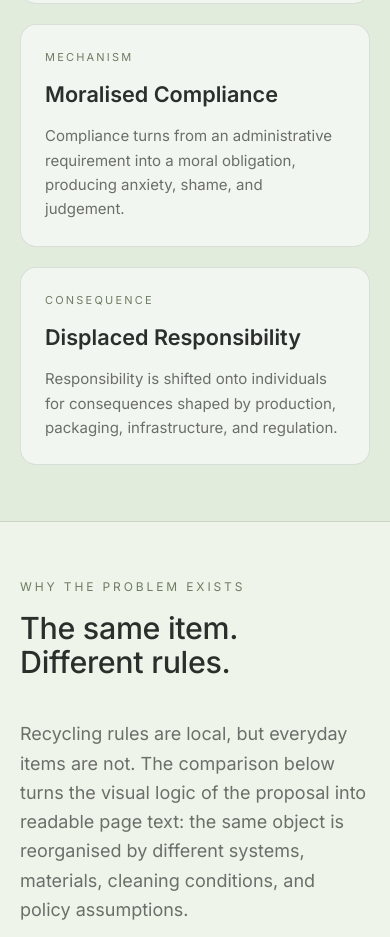
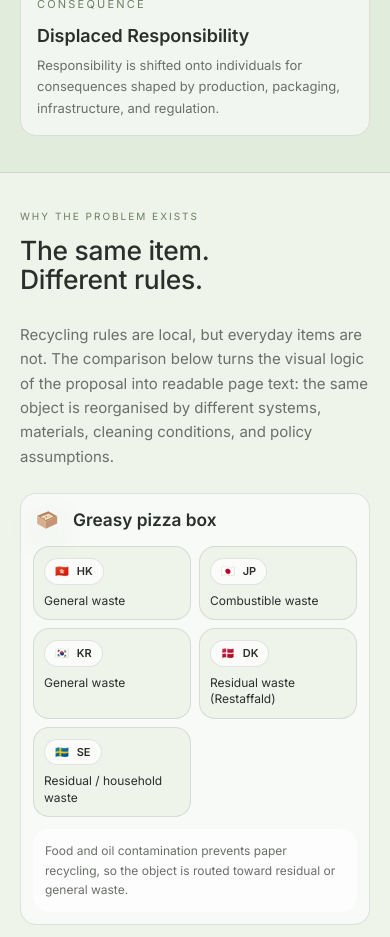
Before and after one commit to tingsze0-sys/WastendProjectPage, a React (Vite) app: page / in a window 390 px wide. Shown: the part 1720-2657 px from the top of the page. Built offline with nearby package versions, Linux system fonts and the light colour scheme.

Commit message:
Tighten mobile section spacing

```diff
--- a/src/app/components/reference-list.tsx
+++ b/src/app/components/reference-list.tsx
@@ -10,22 +10,38 @@ export type ReferenceGroup = {
  * Groups stagger in column by column to reinforce the "reading rules step by
  * step" rhythm. Outbound links open in a new tab.
  */
-export function ReferenceList({ groups }: { groups: ReferenceGroup[] }) {
+export function ReferenceList({
+  groups,
+  compact = false,
+}: {
+  groups: ReferenceGroup[];
+  compact?: boolean;
+}) {
   return (
-    <Stagger className="grid grid-cols-1 gap-x-12 gap-y-8 border-t border-[var(--line)] pt-8 sm:grid-cols-2 lg:grid-cols-3">
+    <Stagger
+      className={
+        compact
+          ? "grid grid-cols-1 gap-x-12 gap-y-5 border-t border-[var(--line)] pt-5 sm:grid-cols-2 md:gap-y-8 md:pt-8 lg:grid-cols-3"
+          : "grid grid-cols-1 gap-x-12 gap-y-8 border-t border-[var(--line)] pt-8 sm:grid-cols-2 lg:grid-cols-3"
+      }
+    >
       {groups.map((group) => (
         <StaggerItem key={group.region}>
           <h4 className="text-[12px] uppercase tracking-[0.2em] text-[var(--ink-soft)]">
             {group.region}
           </h4>
-          <ul className="mt-3 space-y-2">
+          <ul className={compact ? "mt-2 space-y-1.5 md:mt-3 md:space-y-2" : "mt-3 space-y-2"}>
             {group.items.map((item) => (
               <li key={item.href}>
                 <a
                   href={item.href}
                   target="_blank"
                   rel="noreferrer"
-                  className="group inline-flex items-baseline gap-1 text-[13px] leading-snug text-[var(--ink)] transition-colors hover:text-[var(--green)]"
+                  className={
+                    compact
+                      ? "group inline-flex items-baseline gap-1 text-[12px] leading-snug text-[var(--ink)] transition-colors hover:text-[var(--green)] md:text-[13px]"
+                      : "group inline-flex items-baseline gap-1 text-[13px] leading-snug text-[var(--ink)] transition-colors hover:text-[var(--green)]"
+                  }
                 >
                   <span className="border-b border-transparent group-hover:border-[var(--green)]">
                     {item.title}
--- a/src/app/components/section-heading.tsx
+++ b/src/app/components/section-heading.tsx
@@ -7,19 +7,33 @@ import { FadeUp } from "./motion-primitives";
 export function SectionHeading({
   eyebrow,
   title,
+  compact = false,
 }: {
   eyebrow: string;
   title: string;
+  compact?: boolean;
 }) {
   return (
-    <div className="mb-10 md:mb-14">
+    <div className={compact ? "mb-7 md:mb-14" : "mb-10 md:mb-14"}>
       <FadeUp>
-        <span className="block text-[12px] uppercase tracking-[0.24em] text-[var(--green)]">
+        <span
+          className={
+            compact
+              ? "block text-[10px] uppercase tracking-[0.2em] text-[var(--green)] md:text-[12px] md:tracking-[0.24em]"
+              : "block text-[12px] uppercase tracking-[0.24em] text-[var(--green)]"
+          }
+        >
           {eyebrow}
         </span>
       </FadeUp>
       <FadeUp delay={0.1} y={24}>
-        <h2 className="mt-4 max-w-[16ch] text-[clamp(1.9rem,4vw,3.1rem)] font-medium leading-[1.1] tracking-[-0.01em] text-[var(--ink)]">
+        <h2
+          className={
+            compact
+              ? "mt-3 max-w-[16ch] text-[1.65rem] font-medium leading-[1.12] tracking-[-0.01em] text-[var(--ink)] md:mt-4 md:text-[clamp(1.9rem,4vw,3.1rem)] md:leading-[1.1]"
+              : "mt-4 max-w-[16ch] text-[clamp(1.9rem,4vw,3.1rem)] font-medium leading-[1.1] tracking-[-0.01em] text-[var(--ink)]"
+          }
+        >
           {title}
         </h2>
       </FadeUp>
--- a/src/app/pages/wastend.tsx
+++ b/src/app/pages/wastend.tsx
@@ -354,30 +354,30 @@ export function WastendPage() {
       </section>
 
       <section className="border-y border-[var(--line)] bg-[var(--paper-soft)]">
-        <div className="mx-auto max-w-[1180px] px-5 py-14 sm:px-6 md:px-10 md:py-24">
-          <SectionHeading eyebrow={t("premise.eyebrow")} title={t("premise.title")} />
+        <div className="mx-auto max-w-[1180px] px-5 py-9 sm:px-6 md:px-10 md:py-24">
+          <SectionHeading eyebrow={t("premise.eyebrow")} title={t("premise.title")} compact />
           <FadeUp delay={0.08}>
-            <p className="max-w-[68ch] text-[18px] leading-relaxed text-[var(--ink-soft)]">
+            <p className="max-w-[68ch] text-[15px] leading-relaxed text-[var(--ink-soft)] md:text-[18px]">
               {t("premise.body")}
             </p>
           </FadeUp>
 
-          <Stagger className="mt-12 grid grid-cols-1 gap-5 md:grid-cols-3">
+          <Stagger className="mt-6 grid grid-cols-1 gap-3 md:mt-12 md:grid-cols-3 md:gap-5">
             {presumptions.map((item, index) => (
               <StaggerItem key={item.title}>
                 <PixelCard
                   variant={PIXEL_VARIANTS[index % PIXEL_VARIANTS.length]}
                   noFocus
-                  className="flex h-full flex-col rounded-2xl border border-[var(--line)] bg-white/55 p-6"
+                  className="flex h-full flex-col rounded-2xl border border-[var(--line)] bg-white/55 p-4 md:p-6"
                 >
                   <article className="pixel-card-content flex h-full flex-col">
                     <span className="text-[11px] uppercase tracking-[0.2em] text-[var(--green)]">
                       {item.label}
                     </span>
-                    <h3 className="mt-4 text-[1.35rem] font-semibold leading-tight text-[var(--ink)]">
+                    <h3 className="mt-3 text-[1.12rem] font-semibold leading-tight text-[var(--ink)] md:mt-4 md:text-[1.35rem]">
                       {item.title}
                     </h3>
-                    <p className="mt-4 text-[15px] leading-relaxed text-[var(--ink-soft)]">
+                    <p className="mt-2 text-[13px] leading-relaxed text-[var(--ink-soft)] md:mt-4 md:text-[15px]">
                       {item.copy}
                     </p>
                   </article>
@@ -388,38 +388,38 @@ export function WastendPage() {
         </div>
       </section>
 
-      <section className="mx-auto max-w-[1180px] px-5 py-14 sm:px-6 md:px-10 md:py-24">
-        <SectionHeading eyebrow={t("comparison.eyebrow")} title={t("comparison.title")} />
+      <section className="mx-auto max-w-[1180px] px-5 py-9 sm:px-6 md:px-10 md:py-24">
+        <SectionHeading eyebrow={t("comparison.eyebrow")} title={t("comparison.title")} compact />
         <FadeUp delay={0.08}>
-          <p className="max-w-[68ch] text-[18px] leading-relaxed text-[var(--ink-soft)]">
+          <p className="max-w-[68ch] text-[15px] leading-relaxed text-[var(--ink-soft)] md:text-[18px]">
             {t("comparison.body")}
           </p>
         </FadeUp>
 
-        <div className="mt-10 grid gap-4 md:hidden">
+        <div className="mt-6 grid gap-3 md:hidden">
           {comparisonRows.map((row) => (
-            <article key={row.item} className="rounded-2xl border border-[var(--line)] bg-white/55 p-4">
-              <div className="flex items-center gap-4">
-                <ObjectIcon type={row.icon} />
-                <h3 className="text-[1.25rem] font-semibold leading-tight text-[var(--ink)]">
+            <article key={row.item} className="rounded-2xl border border-[var(--line)] bg-white/55 p-3">
+              <div className="flex items-center gap-3">
+                <ObjectIcon type={row.icon} size="small" />
+                <h3 className="text-[1.08rem] font-semibold leading-tight text-[var(--ink)]">
                   {row.item}
                 </h3>
               </div>
-              <div className="mt-5 grid grid-cols-2 gap-2">
+              <div className="mt-3 grid grid-cols-2 gap-2">
                 {row.classifications.map((classification, index) => (
                   <div
                     key={`${row.item}-mobile-${JURISDICTIONS[index].code}`}
-                    className="rounded-2xl border border-[var(--line)] bg-[var(--paper)] p-3"
+                    className="rounded-2xl border border-[var(--line)] bg-[var(--paper)] p-2.5"
                   >
                     <FlagBadge
                       flag={JURISDICTIONS[index].flag}
                       code={JURISDICTIONS[index].code}
                     />
-                    <p className="mt-3 text-[13px] leading-snug text-[var(--ink)]">{classification}</p>
+                    <p className="mt-2 text-[12px] leading-snug text-[var(--ink)]">{classification}</p>
                   </div>
                 ))}
               </div>
-              <p className="mt-4 rounded-2xl bg-white/65 p-4 text-[13px] leading-relaxed text-[var(--ink-soft)]">
+              <p className="mt-3 rounded-2xl bg-white/65 p-3 text-[12px] leading-relaxed text-[var(--ink-soft)]">
                 {row.note}
               </p>
             </article>
@@ -605,16 +605,16 @@ export function WastendPage() {
         </div>
       </section>
 
-      <section className="mx-auto max-w-[1180px] px-5 py-14 sm:px-6 md:px-10 md:py-24">
-        <SectionHeading eyebrow={t("outcomes.eyebrow")} title={t("outcomes.title")} />
-        <Stagger className="grid grid-cols-1 gap-4 md:grid-cols-2">
+      <section className="mx-auto max-w-[1180px] px-5 py-9 sm:px-6 md:px-10 md:py-24">
+        <SectionHeading eyebrow={t("outcomes.eyebrow")} title={t("outcomes.title")} compact />
+        <Stagger className="grid grid-cols-1 gap-3 md:grid-cols-2 md:gap-4">
           {outcomes.map((outcome, index) => (
             <StaggerItem key={outcome}>
-              <div className="flex h-full gap-4 rounded-2xl border border-[var(--line)] bg-white/55 p-5">
+              <div className="flex h-full gap-3 rounded-2xl border border-[var(--line)] bg-white/55 p-4 md:gap-4 md:p-5">
                 <span className="text-[12px] uppercase tracking-[0.18em] text-[var(--green)]">
                   {String(index + 1).padStart(2, "0")}
                 </span>
-                <p className="text-[16px] leading-relaxed text-[var(--ink)]">{outcome}</p>
+                <p className="text-[14px] leading-relaxed text-[var(--ink)] md:text-[16px]">{outcome}</p>
               </div>
             </StaggerItem>
           ))}
@@ -654,15 +654,15 @@ export function WastendPage() {
       </section>
 
       <section className="border-y border-[var(--line)] bg-[var(--paper-soft)]">
-        <div className="mx-auto max-w-[1180px] px-5 py-14 sm:px-6 md:px-10 md:py-24">
-          <SectionHeading eyebrow={t("resources.eyebrow")} title={t("resources.title")} />
-          <div className="grid grid-cols-1 gap-10 lg:grid-cols-[1fr_0.9fr]">
+        <div className="mx-auto max-w-[1180px] px-5 py-9 sm:px-6 md:px-10 md:py-24">
+          <SectionHeading eyebrow={t("resources.eyebrow")} title={t("resources.title")} compact />
+          <div className="grid grid-cols-1 gap-6 md:gap-10 lg:grid-cols-[1fr_0.9fr]">
             <FadeUp>
               <div>
-                <h3 className="text-[1.25rem] font-semibold text-[var(--ink)]">{t("resources.heading")}</h3>
-                <ul className="mt-5 space-y-3">
+                <h3 className="text-[1.08rem] font-semibold text-[var(--ink)] md:text-[1.25rem]">{t("resources.heading")}</h3>
+                <ul className="mt-3 space-y-2 md:mt-5 md:space-y-3">
                   {supports.map((support) => (
-                    <li key={support} className="rounded-2xl border border-[var(--line)] bg-white/55 p-4 text-[15px] leading-relaxed text-[var(--ink-soft)]">
+                    <li key={support} className="rounded-2xl border border-[var(--line)] bg-white/55 p-3 text-[13px] leading-relaxed text-[var(--ink-soft)] md:p-4 md:text-[15px]">
                       {support}
                     </li>
                   ))}
@@ -670,13 +670,13 @@ export function WastendPage() {
               </div>
             </FadeUp>
             <FadeUp delay={0.08}>
-              <div className="grid gap-4">
+              <div className="grid gap-3 md:gap-4">
                 {resourceNotes.map((note) => (
-                  <div key={note.label} className="rounded-2xl border border-[var(--line)] bg-white/55 p-5">
+                  <div key={note.label} className="rounded-2xl border border-[var(--line)] bg-white/55 p-4 md:p-5">
                     <span className="text-[11px] uppercase tracking-[0.2em] text-[var(--ink-soft)]">
                       {note.label}
                     </span>
-                    <p className="mt-3 text-[1.35rem] font-normal leading-tight text-[var(--ink)]">
+                    <p className="mt-2 text-[1.08rem] font-normal leading-tight text-[var(--ink)] md:mt-3 md:text-[1.35rem]">
                       {note.value}
                     </p>
                   </div>
@@ -688,16 +688,16 @@ export function WastendPage() {
       </section>
 
       <section className="border-t border-[var(--line)] bg-[var(--paper)]">
-        <div className="mx-auto max-w-[1180px] px-5 py-14 sm:px-6 md:px-10 md:py-24">
-          <SectionHeading eyebrow={t("references.eyebrow")} title={t("references.title")} />
-          <ReferenceList groups={referenceGroups} />
-          <div className="mt-12 border-t border-[var(--line)] pt-8">
+        <div className="mx-auto max-w-[1180px] px-5 py-9 sm:px-6 md:px-10 md:py-24">
+          <SectionHeading eyebrow={t("references.eyebrow")} title={t("references.title")} compact />
+          <ReferenceList groups={referenceGroups} compact />
+          <div className="mt-7 border-t border-[var(--line)] pt-5 md:mt-12 md:pt-8">
             <h3 className="text-[12px] uppercase tracking-[0.2em] text-[var(--ink-soft)]">
               {t("references.theory")}
             </h3>
-            <ul className="mt-4 grid grid-cols-1 gap-x-10 gap-y-2 md:grid-cols-2">
+            <ul className="mt-3 grid grid-cols-1 gap-x-10 gap-y-1.5 md:mt-4 md:grid-cols-2 md:gap-y-2">
               {THEORY.map((item) => (
-                <li key={item} className="text-[13px] leading-relaxed text-[var(--ink-soft)]">
+                <li key={item} className="text-[12px] leading-relaxed text-[var(--ink-soft)] md:text-[13px]">
                   {item}
                 </li>
               ))}
```
